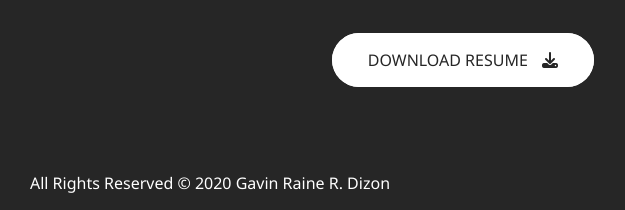
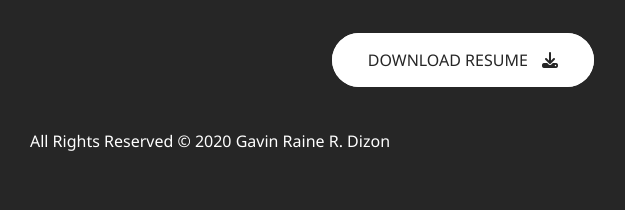
Before and after one commit to gavindizon/gavindizon.github.io, a website: page index.html in a window 1280 px wide. Shown: the part 601-811 px from the top of the page, 430-1055 px from the left. Drawn offline with Linux system fonts and the light colour scheme.

Commit message:
fixed footer bug

```diff
--- a/index.html
+++ b/index.html
@@ -52,12 +52,10 @@
                 </div>
             </div>
         </section>
-        <section>
-            &nbsp;
-        </section>
+
 
     </main>
-    <footer class="u-margin-top-big">
+    <footer class="u-margin-top-med">
         <div class="footer">
             <h5>All Rights Reserved &copy; 2020 Gavin Raine R. Dizon</h5>
         </div>
--- a/sass/layouts/_footer.scss
+++ b/sass/layouts/_footer.scss
@@ -1,8 +1,6 @@
 footer{
     width: 100%;
     height: auto;
-    position: absolute;
-    top: 95%;
     z-index: 99;
     h5{
         font-family: 'Segoe UI', Tahoma, Geneva, Verdana, sans-serif;
```
Also changed, not shown: about/index.html (+1 -1 lines).
